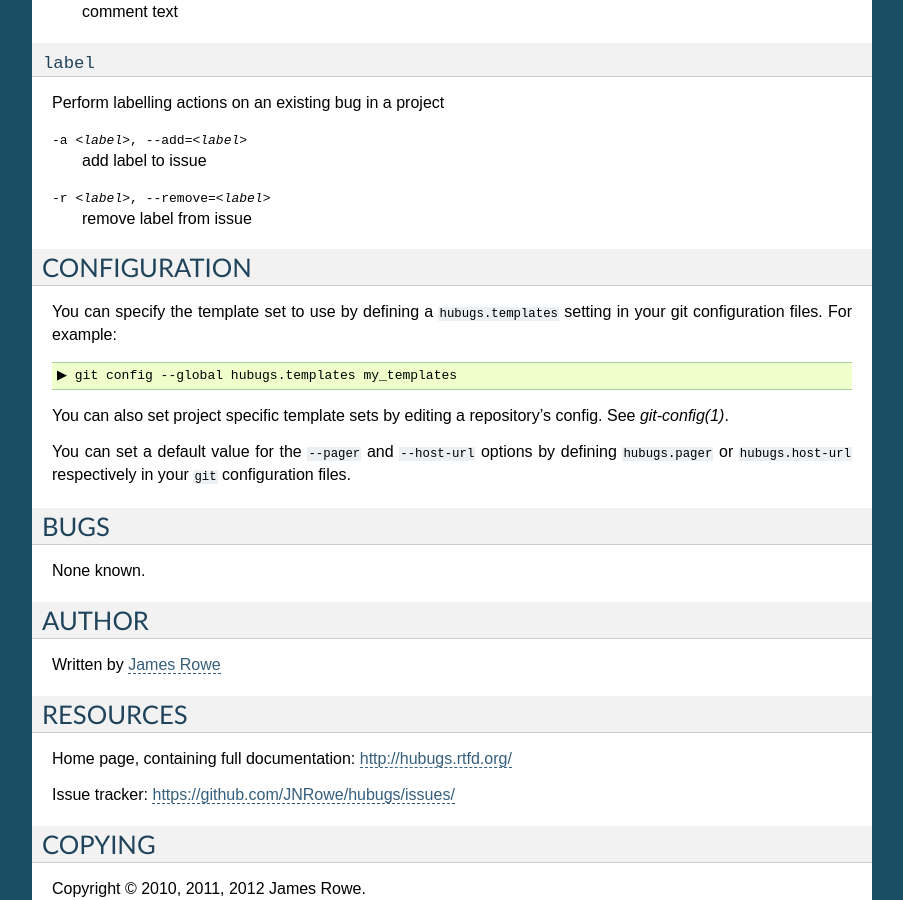
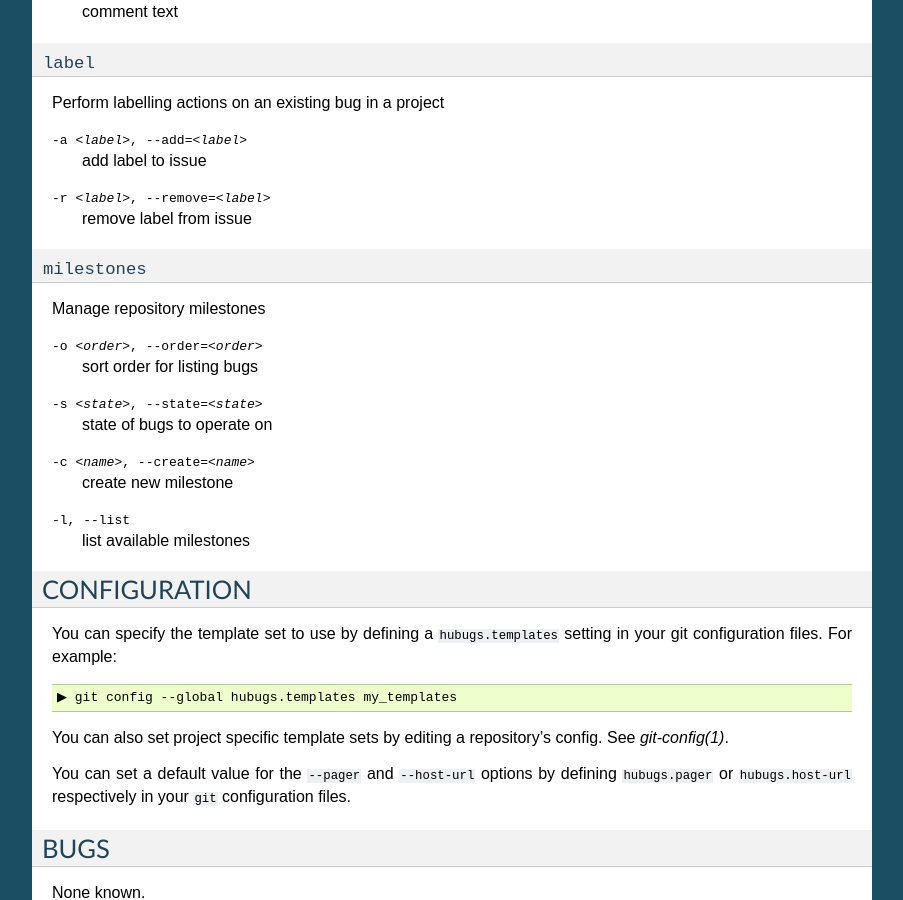
Before and after one commit to JNRowe/hubugs, a Sphinx documentation site: the page built from doc/hubugs.1.rst, in a window 1280 px wide and 900 px high, scrolled down 2742 px. Shown: the whole window, without its empty margins (198-1101 px from the left). Built offline with Sphinx 7.4.7, drawn with Linux system fonts in a browser that asks for light colours.

Commit message:
Added basic repository milestone listing.

```diff
--- a/doc/hubugs.1.rst
+++ b/doc/hubugs.1.rst
@@ -163,6 +163,23 @@ Perform labelling actions on an existing bug in a project
 -r <label>, --remove=<label>
    remove label from issue
 
+``milestones``
+''''''''''''''
+
+Manage repository milestones
+
+-o <order>, --order=<order>
+   sort order for listing bugs
+
+-s <state>, --state=<state>
+   state of bugs to operate on
+
+-c <name>, --create=<name>
+   create new milestone
+
+-l, --list
+   list available milestones
+
 CONFIGURATION
 -------------
 
```
Also changed, not shown: doc/usage.rst (+26 -0 lines), hubugs/__init__.py (+36 -0 lines), 2 other files.
